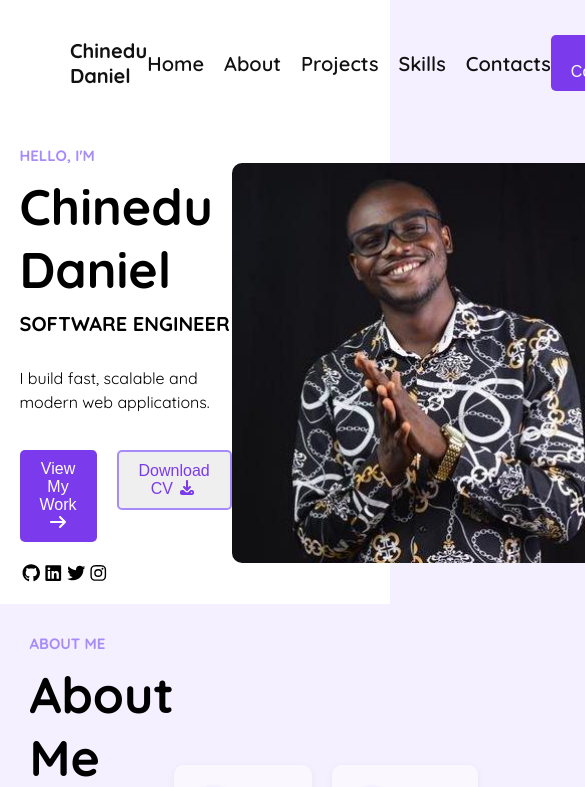
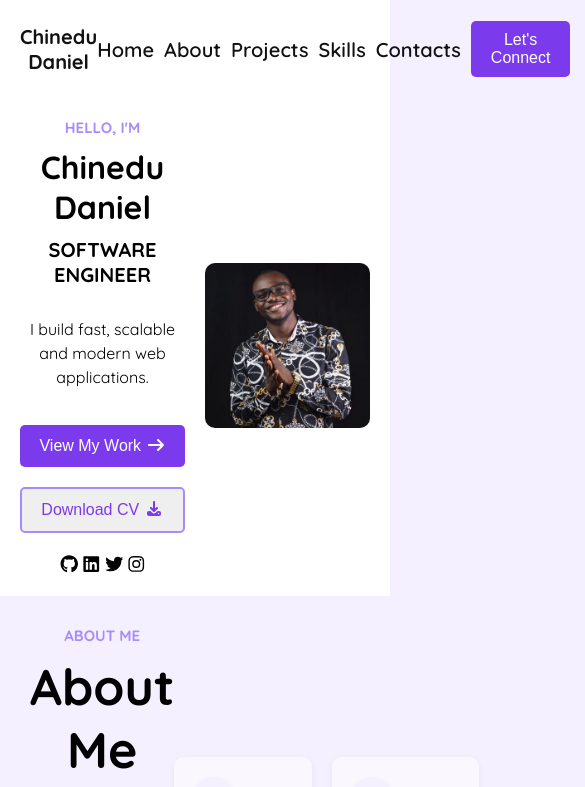
Before and after one commit to chinedu-daniel/my-portfolio, a React (Vite) app: page / in a window 390 px wide. Shown: the top 787 px of the page, 585 px wide, since content can reach past the window. Built offline with nearby package versions, Linux system fonts and the light colour scheme.

Commit message:
added a responsive design to navbar and hero section

```diff
--- a/src/App.css
+++ b/src/App.css
@@ -417,7 +417,7 @@
   text-decoration: underline;
 }
 
-/* @media (max-width: 768px) {
+@media (max-width: 768px) {
   .navbar,
   .hero-section,
   .about-section,
@@ -432,17 +432,53 @@
 
 @media (max-width: 768px) {
   .navbar {
-    padding: 20px;
+    flex-direction: row;
+    justify-content: space-between;
+    align-items: center;
+    padding: 15px 20px;
+    flex-wrap: nowrap;
   }
 
   .nav-links {
-    font-size: small;
+    flex-direction: row;
+    font-size: 5px;
     align-items: center;
-    gap: 5px;
+    gap: 10px;
   }
 
   .nav-button {
-    margin-top: 10px;
-    padding: 30px;
+    margin-top: 0px;
+    padding: 6px 10px;
+    font-size: 12px;
   }
-} */
+}
+
+@media (max-width: 768px) {
+  .hero-section {
+    display: grid;
+    grid-template-columns: repeat(2, 1fr);
+    justify-content: space-between;
+    gap: 20px;
+  }
+
+  .hero-name {
+    font-size: 32px;
+  }
+
+  .hero-image img {
+    width: 100%;
+    max-width: 280px;
+    max-height: 280px;
+  }
+
+  .hero-buttons {
+    flex-direction: column;
+    display: flex;
+    width: 100%;
+  }
+
+  .hero-buttons button {
+    width: 100%;
+    padding: 12px 16px;
+  }
+}
```
